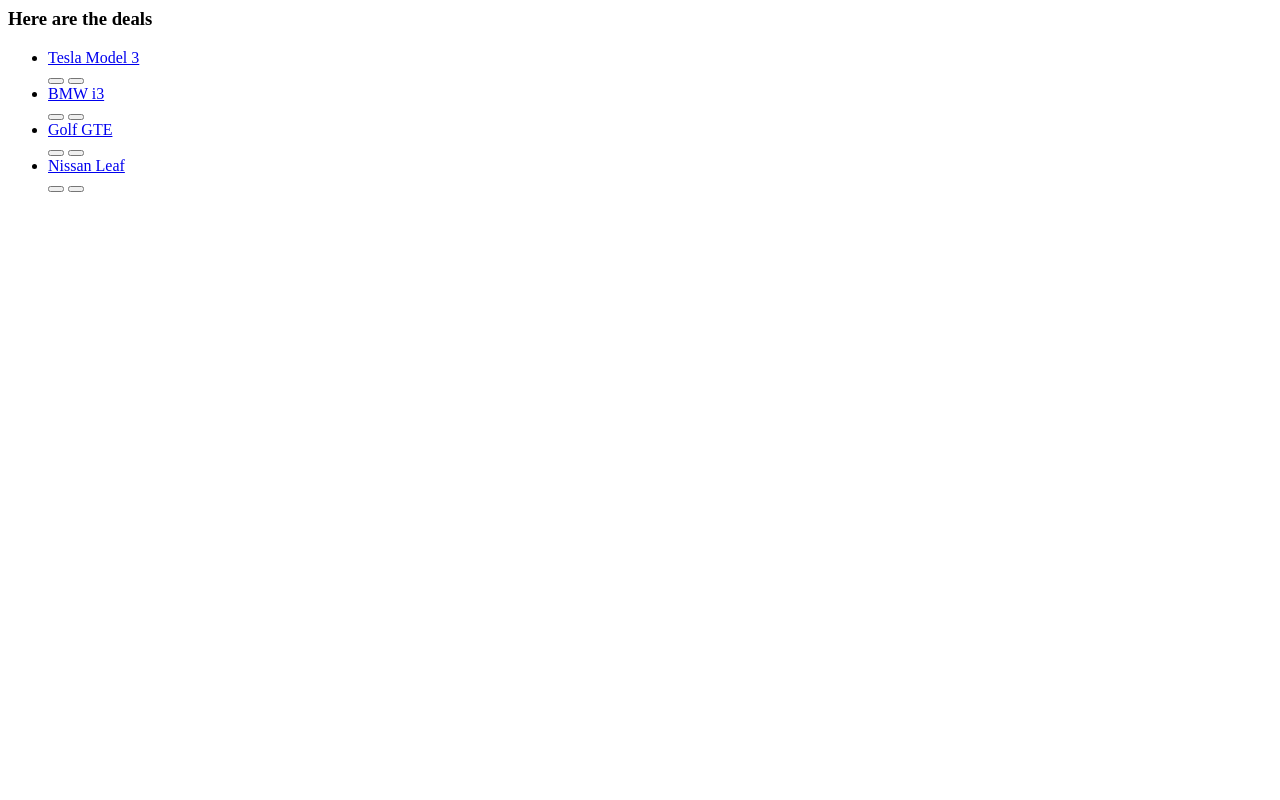
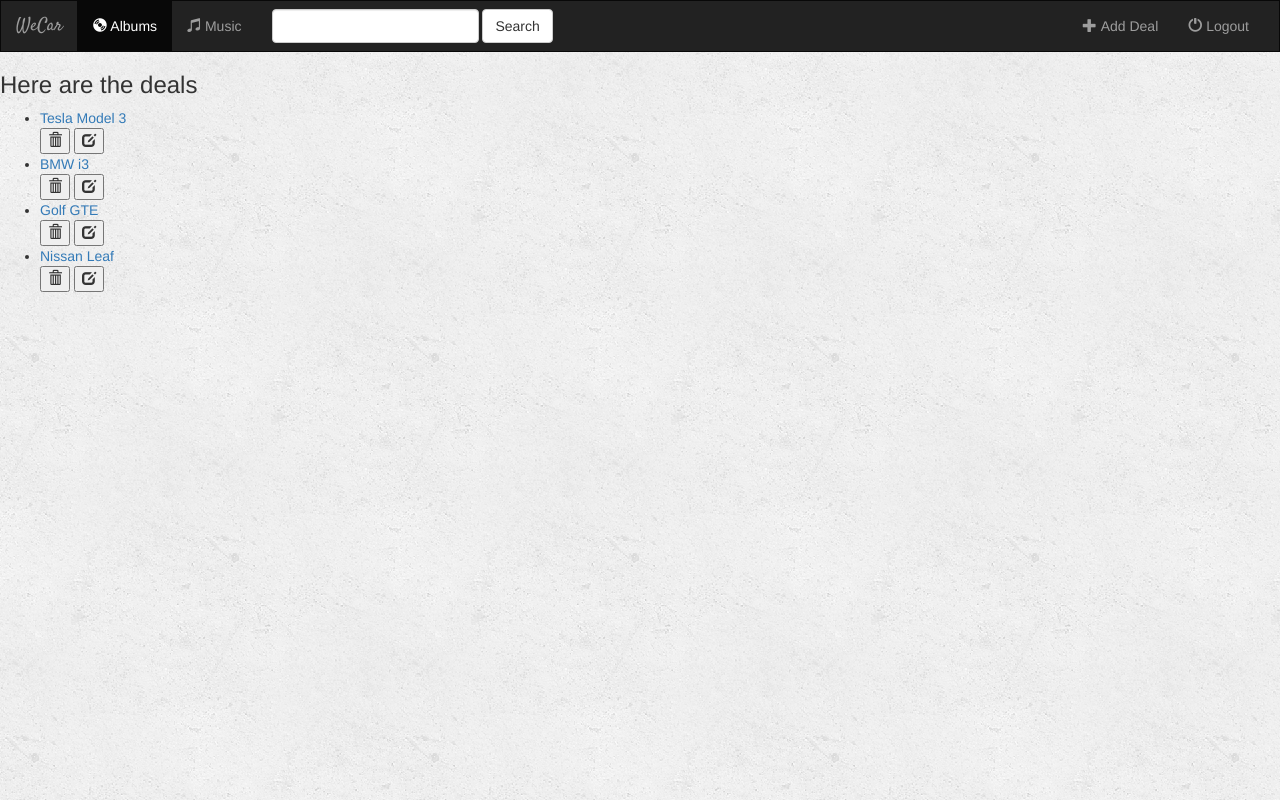
Before and after one commit to onboardingNoobProjects/weCar, a Django app: page /wecar/ in a window 1280 px wide. Run offline with Django 3.2, Linux system fonts and the light colour scheme; data comes from the database, SQL or seed files in the repository; both versions use the stored data as it was after the commit; some libraries are stand-ins or nearby versions.

Commit message:
ADDED bootstrap design for toolbar and background

```diff
--- /dev/null
+++ b/noobs/weCar/static/deal/style.css
@@ -0,0 +1,12 @@
+body{
+  background: white url("images/background.png");
+
+}
+
+.navbar{
+  border-radius: 0;
+}
+
+.navbar-brand{
+  font-family: 'Satisfy', cursive;
+}
--- /dev/null
+++ b/noobs/weCar/templates/weCar/base.html
@@ -0,0 +1,85 @@
+<!DOCTYPE html>
+<html lang="en">
+
+<head>
+<meta charset="UTF-8">
+<title>{% block title %}WeCar{% endblock %}</title>
+
+{% load staticfiles %}
+<link rel="stylesheet" href="https://maxcdn.bootstrapcdn.com/bootstrap/3.3.7/css/bootstrap.min.css">
+<link href='https://fonts.googleapis.com/css?family=Satisfy' rel='stylesheet' type='text/css'/>
+<link rel="stylesheet" type="text/css" href="{% static 'deal/style.css' %}"/>
+<script src="https://ajax.googleapis.com/ajax/libs/jquery/1.12.0/jquery.min.js"></script>
+<script src="https://maxcdn.bootstrapcdn.com/bootstrap/3.3.6/js/bootstrap.min.js"></script>
+
+
+</head>
+
+<body>
+
+
+  <nav class="navbar navbar-inverse">
+    <div class="container-fluid">
+      <div class="navbar-header">
+        <button type='button' class="navbar-toggle" data-toggle="collapse" data-target="#topNavBar">
+            <span class="icon-bar"> </span>
+              <span class="icon-bar"> </span>
+                <span class="icon-bar"> </span>
+        </button>
+        <a class="navbar-brand" href="{% url 'index' %}">WeCar</a>
+      </div>
+
+
+      <!-- items -->
+  <div class="collapse navbar-collapse" id="topNavBar">
+
+    <ul class="nav navbar-nav">
+      <li class="active">
+         <a href="{% url 'index' %}">
+         <span class="glyphicon glyphicon-cd" aria-hidden="true"></span>&nbsp;Albums
+         </a>
+      </li>
+      <li class="">
+          <a href="{% url 'index' %}">
+          <span class="glyphicon glyphicon-music" aria-hidden="true"></span>&nbsp;Music
+          </a>
+      </li>
+
+     </ul>
+
+     <form class="navbar-form navbar-left" role="search" method="get" action="#">
+       <div class="form-group">
+          <input type="text" class="form-control" name="query" value="">
+       </div>
+       <button type= "submit" class="btn btn-default">Search</button>
+     </form>
+
+     <ul class="nav navbar-nav navbar-right">
+       <li class="">
+           <a href="{% url 'index' %}">
+           <span class="glyphicon glyphicon-plus" aria-hidden="true"></span>&nbsp;Add Deal
+           </a>
+       </li>
+       <li class="">
+           <a href="{% url 'index' %}">
+           <span class="glyphicon glyphicon-off" aria-hidden="true"></span>&nbsp;Logout
+           </a>
+       </li>
+     </ul>
+  </div>
+
+    </div>
+  </nav>
+
+
+{% block body %}
+
+{% endblock %}
+</body>
+
+
+
+
+
+
+</html>
--- a/noobs/weCar/templates/weCar/deal_form.html
+++ b/noobs/weCar/templates/weCar/deal_form.html
@@ -1,3 +1,6 @@
+{% extends 'weCar/base.html' %}
+
+{% block body %}
   <form class="form-horizontal" action="" method="post" enctype="multipart/form-data">
     {% csrf_token %}
     {% include 'wecar/form-template.html' %}
@@ -6,3 +9,4 @@
         <button type="submit" class="btn btn-success">Submit</button>
     </div>
   </form>
+{% endblock %}
--- a/noobs/weCar/templates/weCar/detail.html
+++ b/noobs/weCar/templates/weCar/detail.html
@@ -1,3 +1,7 @@
+{% extends 'weCar/base.html' %}
+
+{% block body %}
+
   <img src="{{deal.pic}}">
 
   <h1>{{deal}}</h1>
@@ -5,3 +9,5 @@
   Tipping point: {{deal.tippingPoint}}<br>
   Expiry date: {{deal.expiry}}<br><br>
   {{deal.details}}
+
+{% endblock %}
--- a/noobs/weCar/templates/weCar/form-template.html
+++ b/noobs/weCar/templates/weCar/form-template.html
@@ -1,3 +1,4 @@
+
   {% for field in form %}
     <div class="form-group">
       <div class="col-sm-offset-2 col-sm-10">
--- a/noobs/weCar/templates/weCar/index.html
+++ b/noobs/weCar/templates/weCar/index.html
@@ -1,4 +1,6 @@
+{% extends 'weCar/base.html' %}
 
+{% block body %}
 
   {%if all_deals %}
       <h3> Here are the deals</h3>
@@ -8,7 +10,7 @@
           <form action="{% url 'deal-delete' deal.id %}" method="post" style="display: inline;">
             {% csrf_token %}
             <input type="hidden" name="deal_id" value="{{ deal.id }}"/>
-          <button type="submit" class="btn btn-default btn-sm">
+            <button type="submit"  btn-default btn-sm">
               <span class="glyphicon glyphicon-trash"></span>
             </button>
           </form>
@@ -17,7 +19,7 @@
           <form action="{% url 'deal-update' deal.id %}" method="get" style="display: inline;">
             {% csrf_token %}
             <input type="hidden" name="deal_id" value="{{ deal.id }}"/>
-          <button type="submit" class="btn btn-default btn-sm">
+            <button type="submit"  btn-default btn-sm">
               <span class="glyphicon glyphicon-edit"></span>
             </button>
           </form>
@@ -27,3 +29,4 @@
   {% else %}
        <h3> No deals today </h3>
   {% endif %}
+{% endblock %}
```
Also changed, not shown: noobs/db.sqlite3, noobs/weCar/static/deal/images/background.png (added), 5 other files. Lines whose indentation alone changed are shown as unchanged.
